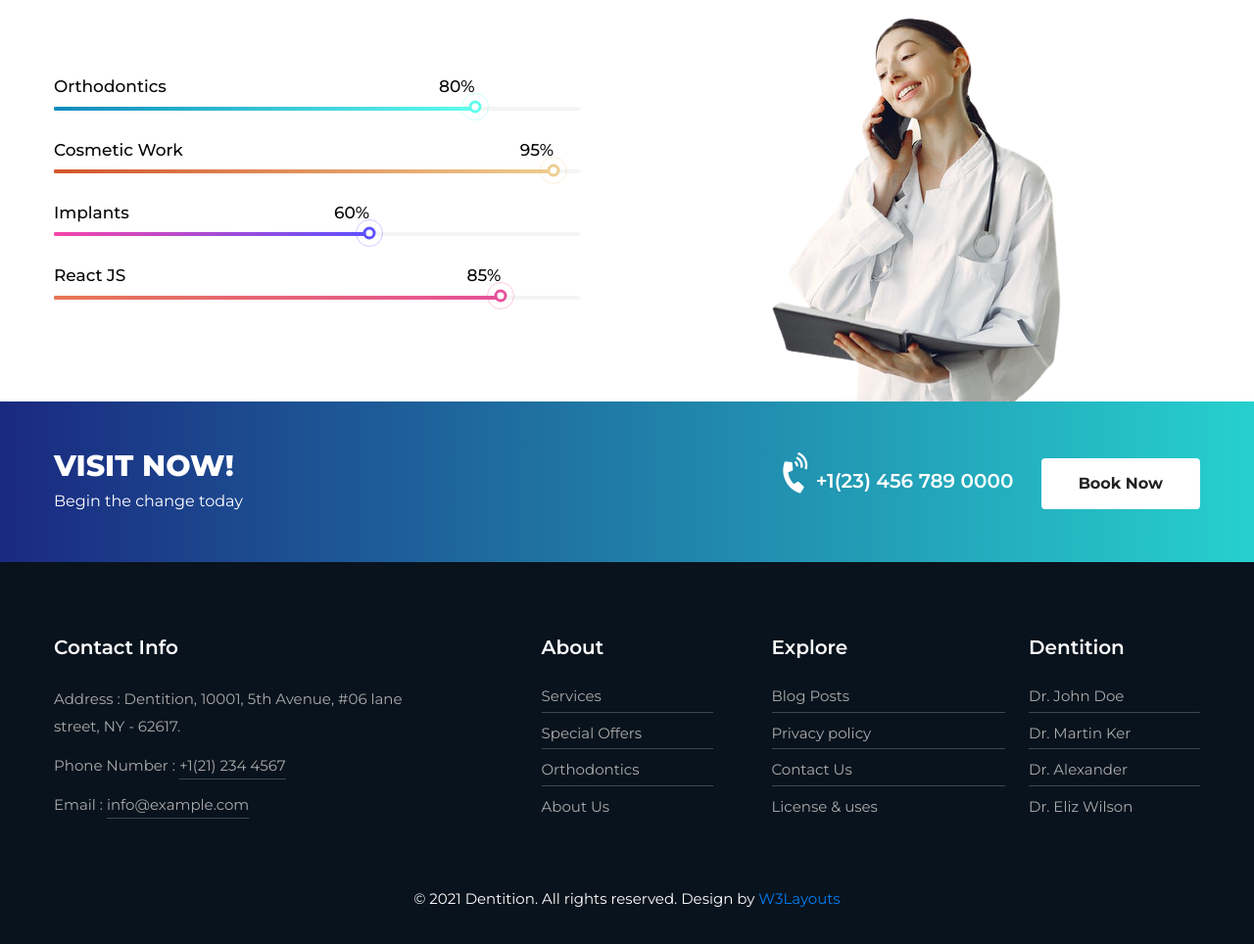
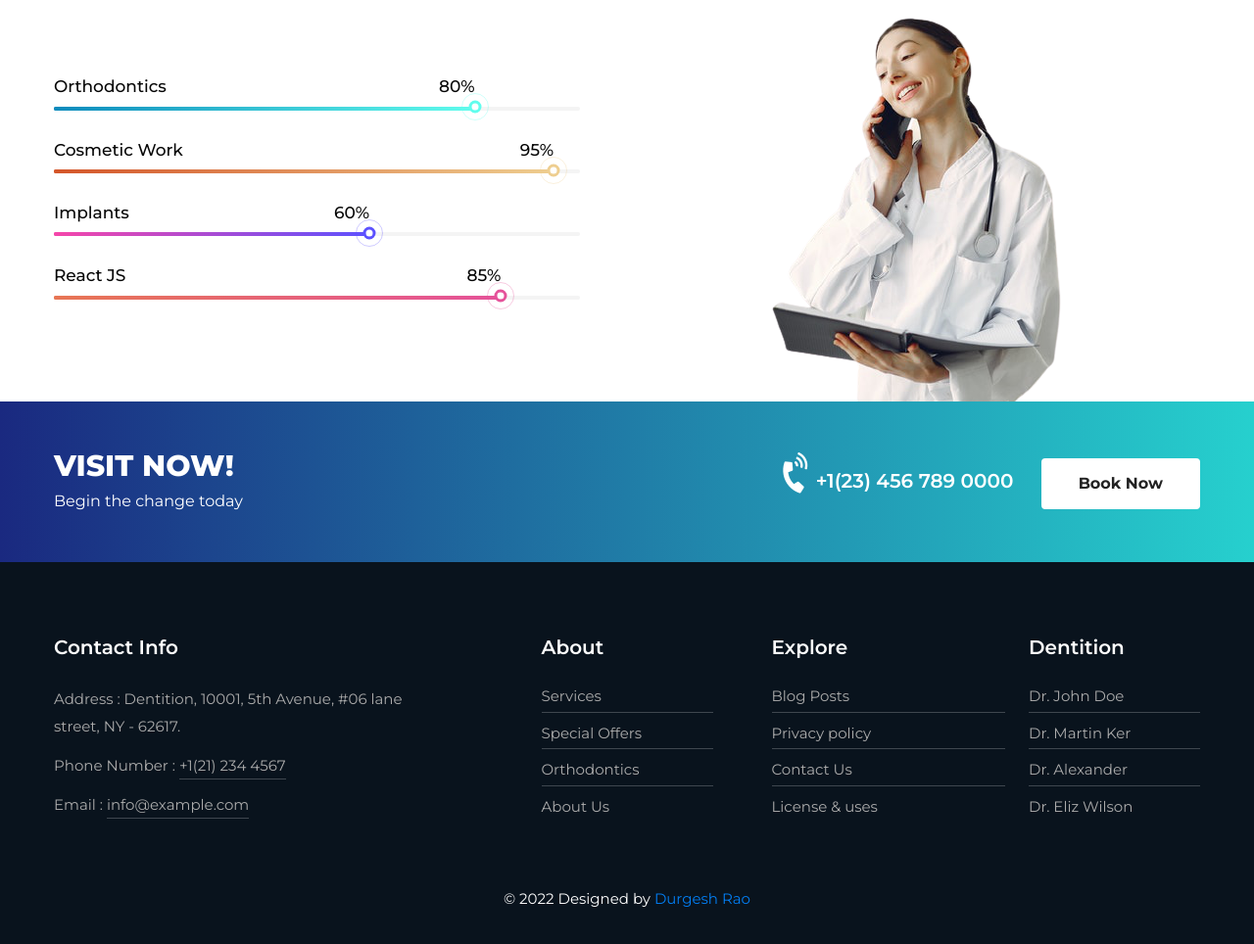
Before and after one commit to DURGESH716/MicrosoftAzureFinalProject, a plain HTML site: page services.html in a window 1280 px wide. Shown: the part 2188-3152 px from the top of the page at 98% size. Drawn offline with Linux system fonts and the light colour scheme.

Commit message:
Update services.html

```diff
--- a/services.html
+++ b/services.html
@@ -336,11 +336,9 @@ Author URL: http://w3layouts.com
                         </ul>
                     </div>
                 </div>
-                <!-- copyright -->
-                <p class="copy-footer-29 text-center pt-lg-2 mt-5 pb-2">© 2021 Dentition. All rights reserved. Design by
-                    <a href="https://w3layouts.com/" target="_blank">
-                        W3Layouts</a></p>
-                <!-- //copyright -->
+                <p class="copy-footer-29 text-center pt-lg-2 mt-5 pb-2">© 2022 Designed by
+                    <a href="https://linkedin.com/in/durgesh-rao" target="_blank">
+                        Durgesh Rao</a></p>
             </div>
         </div>
     </footer>
```
